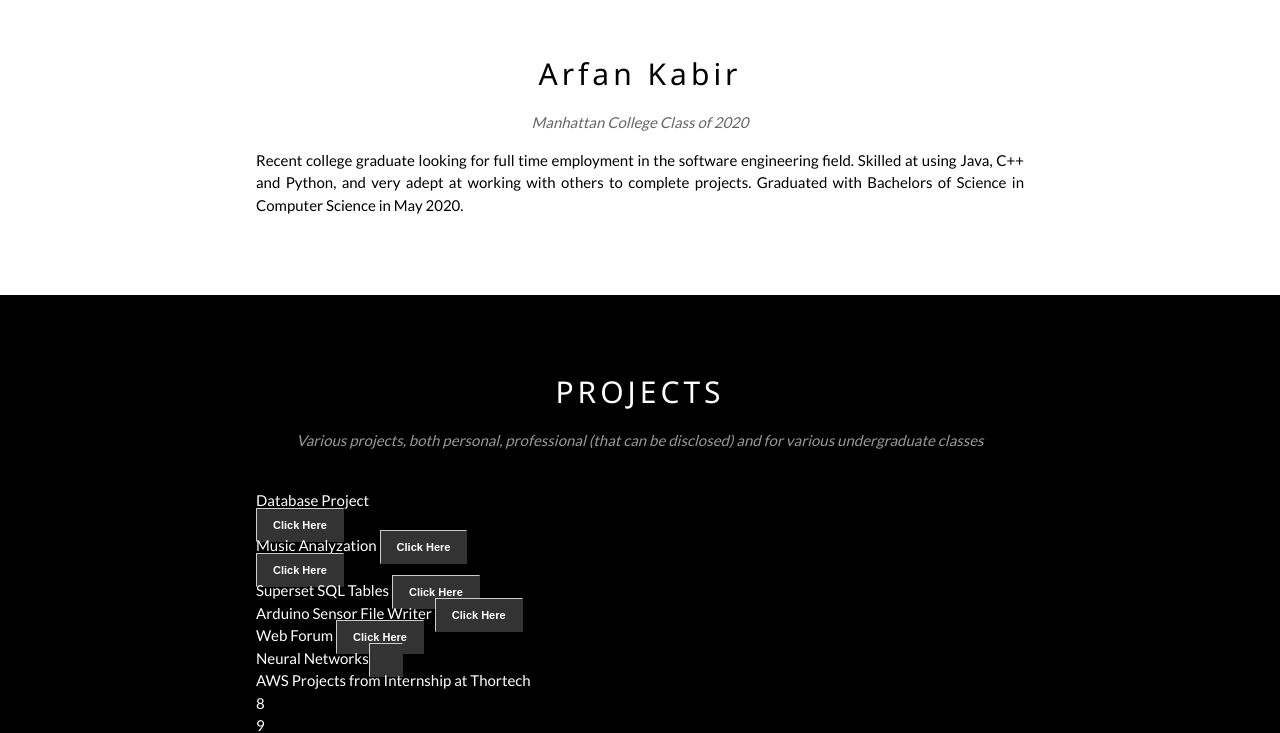
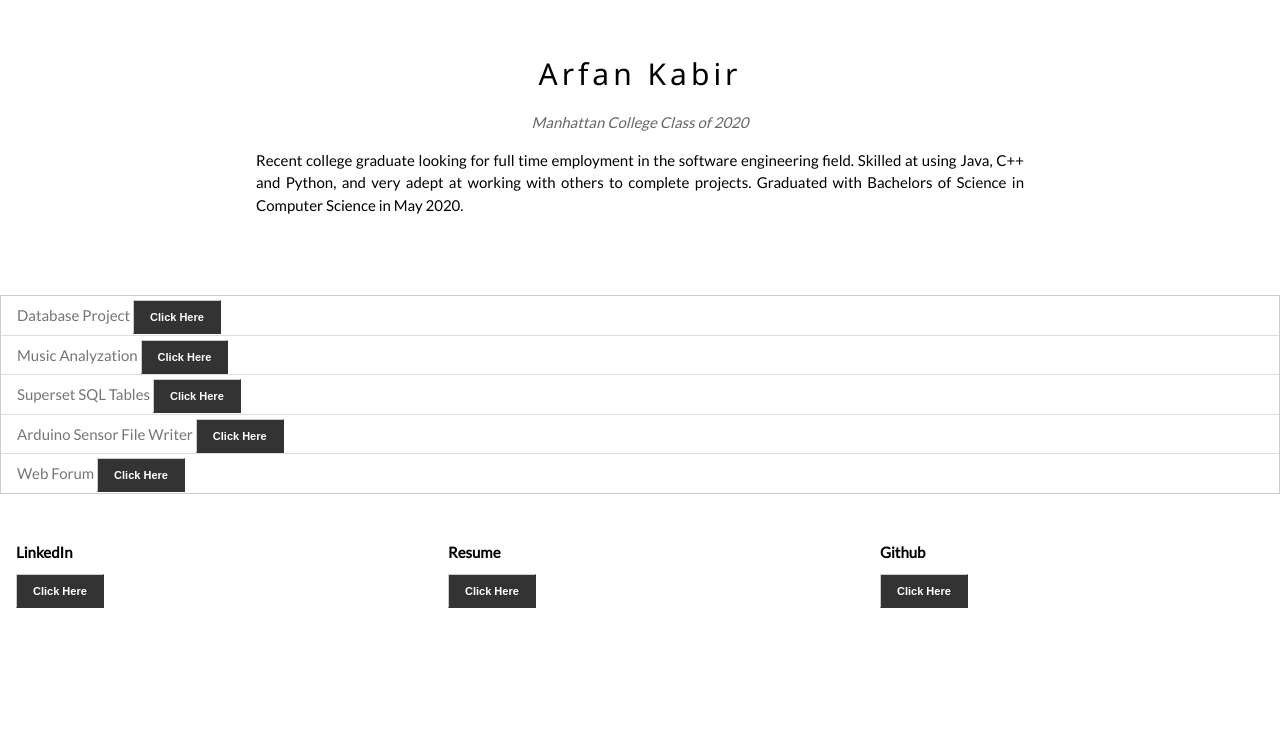
Before and after one commit to ArfanKabir/ArfanKabir.github.io, a plain HTML site: page index.html in a window 1280 px wide. Shown: the part 69-802 px from the top of the page. Drawn offline with nearby package versions, Linux system fonts and the light colour scheme.

Commit message:
Update index.html

```diff
--- a/index.html
+++ b/index.html
@@ -51,29 +51,12 @@ body {font-family: "Lato", sans-serif}
   </div>
 
   <!-- The Tour Section -->
-  <div class="w3-black" id="tour">
-    <div class="w3-container w3-content w3-padding-64" style="max-width:800px">
-      <h2 class="w3-wide w3-center">PROJECTS</h2>
-      <p class="w3-opacity w3-center"><i>Various projects, both personal, professional (that can be disclosed) and for various undergraduate classes</i></p><br>
-       <div class="grid-container">
-        <div class="grid-item">Database Project</div>
-        <div class="grid-item"><a href="https://github.com/ArfanKabir/Database-Project" class = "button"> Click Here</a></div>
-        <div class="grid-item">Music Analyzation <a href="https://github.com/ArfanKabir/SongTracker" class = "button"> Click Here</a></div>
-         <div class="grid-item"><a href="https://github.com/ArfanKabir/SongTracker" class = "button"> Click Here</a></div>
-        <div class="grid-item">Superset SQL Tables <a href="https://github.com/ArfanKabir/Superset" class = "button"> Click Here</a></div>
-        <div class="grid-item">Arduino Sensor File Writer <a href="https://github.com/ArfanKabir/Arduino-File-Writer" class = "button"> Click Here</a></div>
-        <div class="grid-item">Web Forum <a href="https://home.manhattan.edu/~akabir01/FinalProjectv2/home.php" class = "button"> Click Here</a></div>
-        <div class="grid-item">Neural Networks <a href="https://github.com/ArfanKabir/NeuralNetworks" class = "button"></a></div>
-        <div class="grid-item">AWS Projects from Internship at Thortech <a href = "https://github.com/ArfanKabir/AwsPractice"></a></div>
-        <div class="grid-item">8</div>
-        <div class="grid-item">9</div>
-    </div>
       <ul class="w3-ul w3-border w3-white w3-text-grey">
-        <li class="w3-padding">Database Project <a href="https://github.com/ArfanKabir/Database-Project" class = "button"> Click Here</a></li>
-        <li class="w3-padding">Music Analyzation <a href="https://github.com/ArfanKabir/SongTracker" class = "button"> Click Here</a></li>
-        <li class="w3-padding">Superset SQL Tables <a href="https://github.com/ArfanKabir/Superset" class = "button"> Click Here</a></li>
-        <li class="w3-padding">Arduino Sensor File Writer <a href="https://github.com/ArfanKabir/Arduino-File-Writer" class = "button"> Click Here</a></li>
-        <li class="w3-padding">Web Forum <a href="https://home.manhattan.edu/~akabir01/FinalProjectv2/home.php" class = "button"> Click Here</a></li>
+        <li class="w3-padding">Database Project <a href="https://github.com/ArfanKabir/Database-Project" class = "button">    Click Here</a></li>
+        <li class="w3-padding">Music Analyzation <a href="https://github.com/ArfanKabir/SongTracker" class = "button">    Click Here</a></li>
+        <li class="w3-padding">Superset SQL Tables <a href="https://github.com/ArfanKabir/Superset" class = "button">    Click Here</a></li>
+        <li class="w3-padding">Arduino Sensor File Writer <a href="https://github.com/ArfanKabir/Arduino-File-Writer" class = "button">    Click Here</a></li>
+        <li class="w3-padding">Web Forum <a href="https://home.manhattan.edu/~akabir01/FinalProjectv2/home.php" class = "button">    Click Here</a></li>
       </ul>
 
       <div class="w3-row-padding w3-padding-32" style="margin:0 -16px">
```
